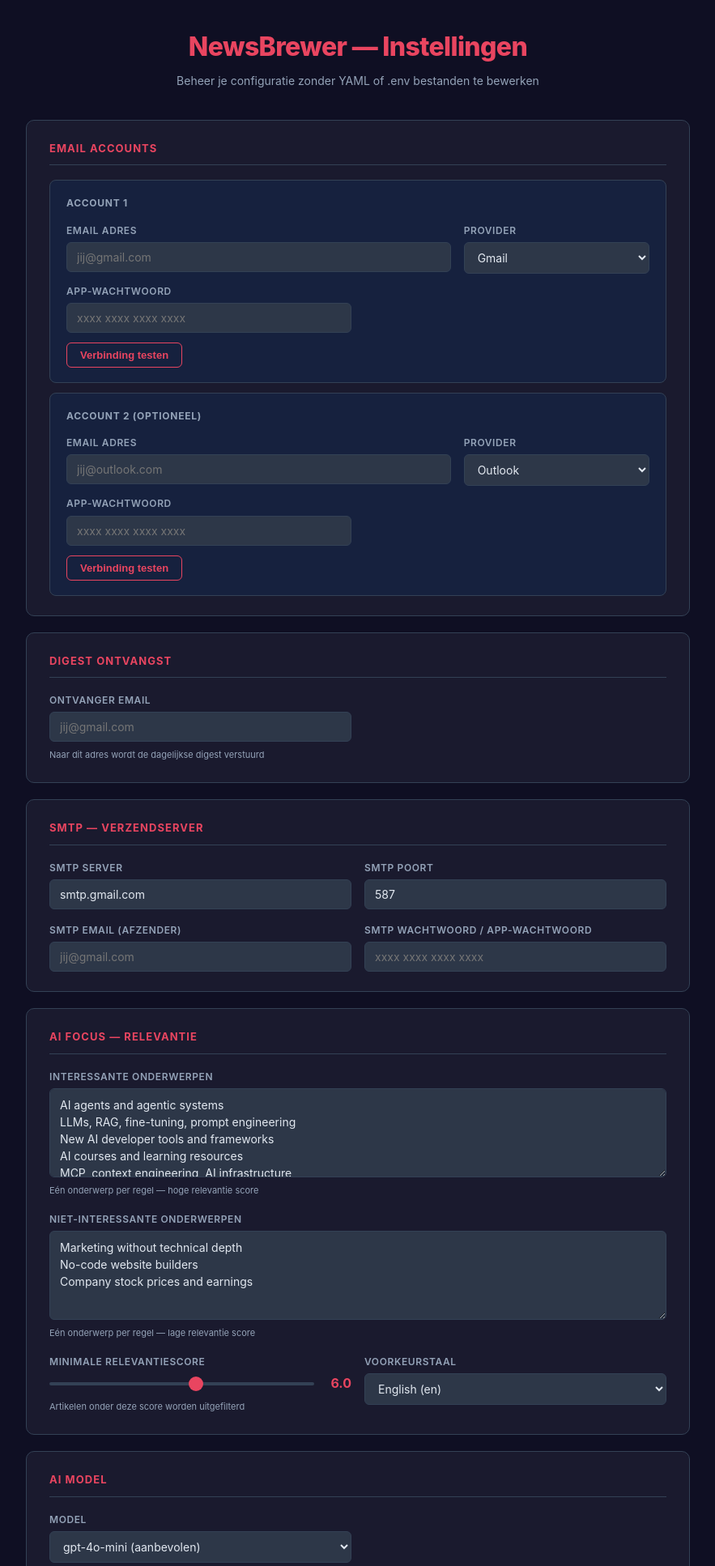
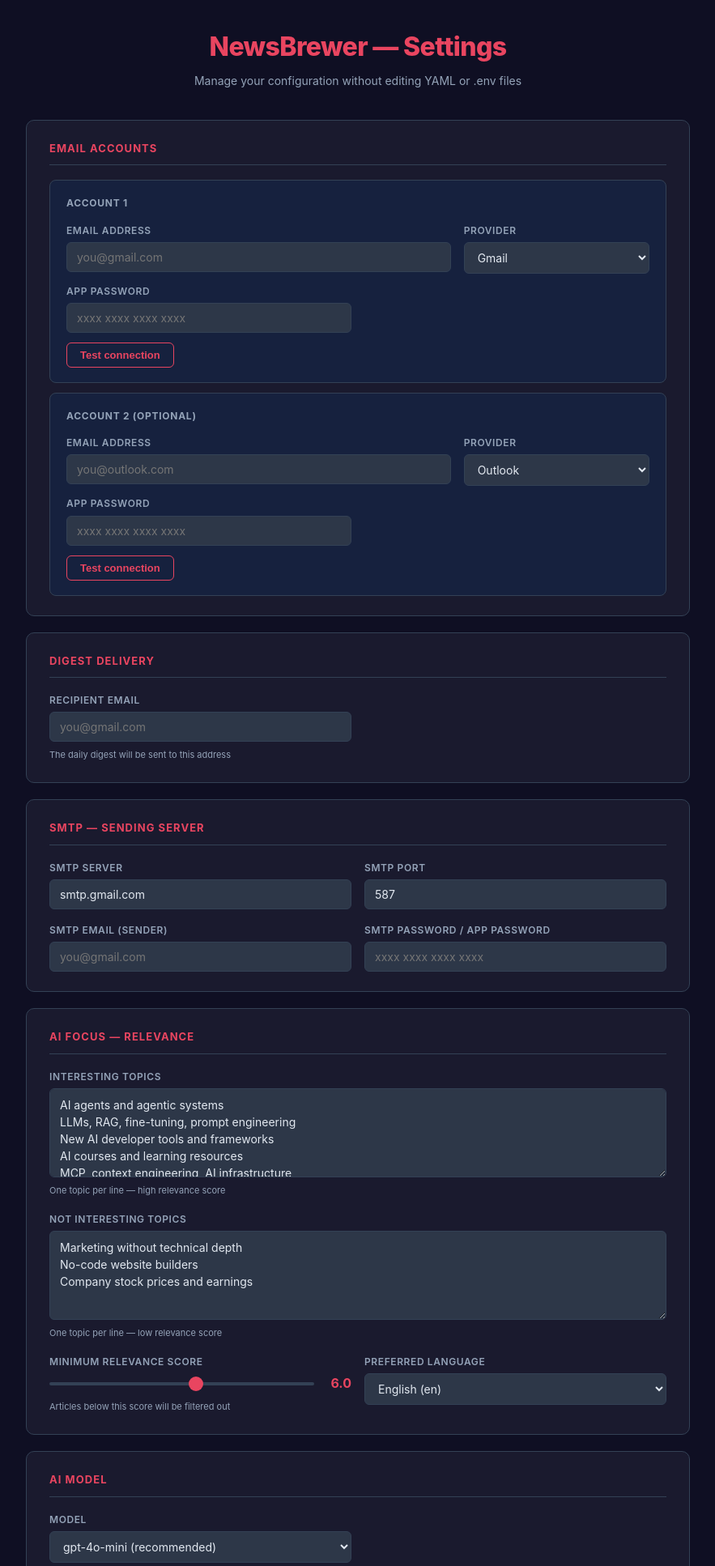
Before and after one commit to DavidVH83/NewsBrewer, a Flask app: page / in a window 1280 px wide. Shown: the top 1934 px of the page at 81% size, without its empty margins (198-1081 px from the left). Run offline with Flask 3, Linux system fonts and the light colour scheme.

Commit message:
chore: internationalize UI, add community files, rename setup wizard
Part 1 — Translate all Dutch strings to English:
- rate_article.yml: Goed/Niet relevant/Rating opgeslagen/Bedankt
- digest_email.html: Beoordeel dit artikel/Goed/Niet relevant/Bronartikelen
- rate_article.py: Goed (+1)/Niet relevant (-1)
- config_ui.py: all Dutch error/success messages
- config_ui.html: full UI translation incl. JS cron preview

Part 2 — Rename setup.py → wizard.py:
- Avoids conflict with Python packaging conventions
- Updated all internal self-references to wizard.py
- README project structure updated

Part 3 — Community files:
- CHANGELOG.md
- SECURITY.md
- .github/ISSUE_TEMPLATE/bug_report.md
- .github/ISSUE_TEMPLATE/feature_request.md
- .github/PULL_REQUEST_TEMPLATE.md

Part 4 — README:
- Added wizard.py and config_ui.py to project structure

Co-Authored-By: Claude Sonnet 4.6 <noreply@anthropic.com>

```diff
--- a/rate_article.py
+++ b/rate_article.py
@@ -39,7 +39,7 @@ def main() -> None:
     db = KnowledgeDatabase("data/knowledge_base.db")
     db.save_rating(url=args.url, rating=rating_value)
 
-    label = "Goed (+1)" if rating_value == 1 else "Niet relevant (-1)"
+    label = "Good (+1)" if rating_value == 1 else "Not relevant (-1)"
     print(f"Rating saved: {label}")
     print(f"URL: {args.url}")
 
--- a/templates/config_ui.html
+++ b/templates/config_ui.html
@@ -1,9 +1,9 @@
 <!DOCTYPE html>
-<html lang="nl">
+<html lang="en">
 <head>
   <meta charset="UTF-8" />
   <meta name="viewport" content="width=device-width, initial-scale=1.0" />
-  <title>NewsBrewer — Instellingen</title>
+  <title>NewsBrewer — Settings</title>
   <style>
     *, *::before, *::after { box-sizing: border-box; margin: 0; padding: 0; }
 
@@ -293,14 +293,14 @@
 <body>
 
 {% if request.args.get('saved') %}
-<div class="flash">Instellingen opgeslagen</div>
+<div class="flash">Settings saved</div>
 {% endif %}
 
 <div class="page-wrap">
 
   <header>
-    <h1>NewsBrewer — Instellingen</h1>
-    <p>Beheer je configuratie zonder YAML of .env bestanden te bewerken</p>
+    <h1>NewsBrewer — Settings</h1>
+    <p>Manage your configuration without editing YAML or .env files</p>
   </header>
 
   <form method="POST" action="/save" id="main-form">
@@ -314,9 +314,9 @@
         <div class="account-label">Account 1</div>
         <div class="grid grid-3">
           <div class="field" style="grid-column: span 2;">
-            <label for="account_1_email">Email adres</label>
+            <label for="account_1_email">Email address</label>
             <input type="email" id="account_1_email" name="account_1_email"
-                   value="{{ config.account_1_email }}" placeholder="jij@gmail.com" />
+                   value="{{ config.account_1_email }}" placeholder="you@gmail.com" />
           </div>
           <div class="field">
             <label for="account_1_provider">Provider</label>
@@ -328,25 +328,25 @@
         </div>
         <div class="grid grid-2" style="margin-top:12px;">
           <div class="field">
-            <label for="account_1_password">App-wachtwoord</label>
+            <label for="account_1_password">App password</label>
             <input type="password" id="account_1_password" name="account_1_password"
                    value="{{ config.account_1_password }}" placeholder="xxxx xxxx xxxx xxxx" />
           </div>
         </div>
         <button type="button" class="btn-test" onclick="testImap(1)">
-          Verbinding testen
+          Test connection
         </button>
         <div class="test-result" id="test-result-1"></div>
       </div>
 
       <!-- Account 2 -->
       <div class="account-block">
-        <div class="account-label">Account 2 (optioneel)</div>
+        <div class="account-label">Account 2 (optional)</div>
         <div class="grid grid-3">
           <div class="field" style="grid-column: span 2;">
-            <label for="account_2_email">Email adres</label>
+            <label for="account_2_email">Email address</label>
             <input type="email" id="account_2_email" name="account_2_email"
-                   value="{{ config.account_2_email }}" placeholder="jij@outlook.com" />
+                   value="{{ config.account_2_email }}" placeholder="you@outlook.com" />
           </div>
           <div class="field">
             <label for="account_2_provider">Provider</label>
@@ -358,34 +358,34 @@
         </div>
         <div class="grid grid-2" style="margin-top:12px;">
           <div class="field">
-            <label for="account_2_password">App-wachtwoord</label>
+            <label for="account_2_password">App password</label>
             <input type="password" id="account_2_password" name="account_2_password"
                    value="{{ config.account_2_password }}" placeholder="xxxx xxxx xxxx xxxx" />
           </div>
         </div>
         <button type="button" class="btn-test" onclick="testImap(2)">
-          Verbinding testen
+          Test connection
         </button>
         <div class="test-result" id="test-result-2"></div>
       </div>
     </div>
 
-    <!-- ── 2. Digest ontvangst ── -->
+    <!-- ── 2. Digest delivery ── -->
     <div class="card">
-      <div class="card-title">Digest ontvangst</div>
+      <div class="card-title">Digest delivery</div>
       <div class="grid grid-2">
         <div class="field">
-          <label for="digest_recipient">Ontvanger email</label>
+          <label for="digest_recipient">Recipient email</label>
           <input type="email" id="digest_recipient" name="digest_recipient"
-                 value="{{ config.digest_recipient }}" placeholder="jij@gmail.com" />
-          <span class="hint">Naar dit adres wordt de dagelijkse digest verstuurd</span>
+                 value="{{ config.digest_recipient }}" placeholder="you@gmail.com" />
+          <span class="hint">The daily digest will be sent to this address</span>
         </div>
       </div>
     </div>
 
     <!-- ── 3. SMTP ── -->
     <div class="card">
-      <div class="card-title">SMTP — Verzendserver</div>
+      <div class="card-title">SMTP — Sending server</div>
       <div class="grid grid-2">
         <div class="field">
           <label for="smtp_server">SMTP server</label>
@@ -393,17 +393,17 @@
                  value="{{ config.smtp_server }}" placeholder="smtp.gmail.com" />
         </div>
         <div class="field">
-          <label for="smtp_port">SMTP poort</label>
+          <label for="smtp_port">SMTP port</label>
           <input type="number" id="smtp_port" name="smtp_port"
                  value="{{ config.smtp_port }}" min="1" max="65535" />
         </div>
         <div class="field">
-          <label for="smtp_email">SMTP email (afzender)</label>
+          <label for="smtp_email">SMTP email (sender)</label>
           <input type="email" id="smtp_email" name="smtp_email"
-                 value="{{ config.smtp_email }}" placeholder="jij@gmail.com" />
+                 value="{{ config.smtp_email }}" placeholder="you@gmail.com" />
         </div>
         <div class="field">
-          <label for="smtp_password">SMTP wachtwoord / app-wachtwoord</label>
+          <label for="smtp_password">SMTP password / app password</label>
           <input type="password" id="smtp_password" name="smtp_password"
                  value="{{ config.smtp_password }}" placeholder="xxxx xxxx xxxx xxxx" />
         </div>
@@ -412,23 +412,23 @@
 
     <!-- ── 4. AI Focus ── -->
     <div class="card">
-      <div class="card-title">AI Focus — Relevantie</div>
+      <div class="card-title">AI Focus — Relevance</div>
       <div class="grid">
         <div class="field">
-          <label for="interesting_topics">Interessante onderwerpen</label>
+          <label for="interesting_topics">Interesting topics</label>
           <textarea id="interesting_topics" name="interesting_topics"
-                    placeholder="Één onderwerp per regel">{{ config.interesting_topics }}</textarea>
-          <span class="hint">Eén onderwerp per regel — hoge relevantie score</span>
+                    placeholder="One topic per line">{{ config.interesting_topics }}</textarea>
+          <span class="hint">One topic per line — high relevance score</span>
         </div>
         <div class="field">
-          <label for="not_interesting_topics">Niet-interessante onderwerpen</label>
+          <label for="not_interesting_topics">Not interesting topics</label>
           <textarea id="not_interesting_topics" name="not_interesting_topics"
-                    placeholder="Één onderwerp per regel">{{ config.not_interesting_topics }}</textarea>
-          <span class="hint">Eén onderwerp per regel — lage relevantie score</span>
+                    placeholder="One topic per line">{{ config.not_interesting_topics }}</textarea>
+          <span class="hint">One topic per line — low relevance score</span>
         </div>
         <div class="grid grid-2">
           <div class="field">
-            <label for="min_relevance_score">Minimale relevantiescore</label>
+            <label for="min_relevance_score">Minimum relevance score</label>
             <div class="range-row">
               <input type="range" id="min_relevance_score" name="min_relevance_score"
                      min="1" max="10" step="0.5"
@@ -436,10 +436,10 @@
                      oninput="document.getElementById('score-val').textContent = this.value" />
               <span class="range-val" id="score-val">{{ config.min_relevance_score }}</span>
             </div>
-            <span class="hint">Artikelen onder deze score worden uitgefilterd</span>
+            <span class="hint">Articles below this score will be filtered out</span>
           </div>
           <div class="field">
-            <label for="language">Voorkeurstaal</label>
+            <label for="language">Preferred language</label>
             <select id="language" name="language">
               <option value="nl" {% if config.language == 'nl' %}selected{% endif %}>Nederlands (nl)</option>
               <option value="en" {% if config.language == 'en' %}selected{% endif %}>English (en)</option>
@@ -458,28 +458,28 @@
         <div class="field">
           <label for="model_name">Model</label>
           <select id="model_name" name="model_name">
-            <option value="gpt-4o-mini" {% if config.model_name == 'gpt-4o-mini' %}selected{% endif %}>gpt-4o-mini (aanbevolen)</option>
+            <option value="gpt-4o-mini" {% if config.model_name == 'gpt-4o-mini' %}selected{% endif %}>gpt-4o-mini (recommended)</option>
             <option value="gpt-4o" {% if config.model_name == 'gpt-4o' %}selected{% endif %}>gpt-4o</option>
           </select>
-          <span class="hint">Via GitHub Models — provider is altijd "github_models"</span>
+          <span class="hint">Via GitHub Models — provider is always "github_models"</span>
         </div>
       </div>
     </div>
 
-    <!-- ── 6. Planning ── -->
+    <!-- ── 6. Schedule ── -->
     <div class="card">
-      <div class="card-title">Planning</div>
+      <div class="card-title">Schedule</div>
       <div class="grid grid-2">
         <div class="field">
-          <label for="schedule">Cron schema</label>
+          <label for="schedule">Cron schedule</label>
           <input type="text" id="schedule" name="schedule"
                  value="{{ config.schedule }}" placeholder="0 6 * * *"
                  oninput="updateCronPreview(this.value)" />
           <div class="cron-preview" id="cron-preview"></div>
-          <span class="hint">Formaat: minuut uur dag maand weekdag</span>
+          <span class="hint">Format: minute hour day month weekday</span>
         </div>
         <div class="field">
-          <label for="timezone">Tijdzone</label>
+          <label for="timezone">Timezone</label>
           <select id="timezone" name="timezone">
             {% set tzones = [
               'Europe/Brussels', 'Europe/Amsterdam', 'Europe/Paris',
@@ -494,7 +494,7 @@
           </select>
         </div>
         <div class="field">
-          <label for="max_articles">Max artikelen per digest</label>
+          <label for="max_articles">Max articles per digest</label>
           <input type="number" id="max_articles" name="max_articles"
                  value="{{ config.max_articles }}" min="1" max="50" />
         </div>
@@ -509,26 +509,26 @@
           <label for="github_token">GitHub Token</label>
           <input type="password" id="github_token" name="github_token"
                  value="{{ config.github_token }}" placeholder="ghp_..." />
-          <span class="hint">Vereist voor GitHub Models API (LLM-toegang)</span>
+          <span class="hint">Required for GitHub Models API (LLM access)</span>
         </div>
         <div class="field">
           <label for="github_repo">GitHub Repo</label>
           <input type="text" id="github_repo" name="github_repo"
-                 value="{{ config.github_repo }}" placeholder="gebruiker/repo-naam" />
-          <span class="hint">Optioneel — voor GitHub Actions integratie</span>
+                 value="{{ config.github_repo }}" placeholder="username/repo-name" />
+          <span class="hint">Optional — for GitHub Actions integration</span>
         </div>
       </div>
     </div>
 
     <!-- ── 8. BREW keyword ── -->
     <div class="card">
-      <div class="card-title">Handmatig BREW trefwoord</div>
+      <div class="card-title">Manual BREW keyword</div>
       <div class="grid grid-2">
         <div class="field">
-          <label for="manual_keyword">Trefwoord</label>
+          <label for="manual_keyword">Keyword</label>
           <input type="text" id="manual_keyword" name="manual_keyword"
                  value="{{ config.manual_keyword }}" placeholder="BREW" />
-          <span class="hint">Email met dit woord in het onderwerp triggert een handmatige digest</span>
+          <span class="hint">Email with this word in the subject triggers a manual digest</span>
         </div>
       </div>
     </div>
@@ -536,9 +536,9 @@
     <!-- ── Action buttons ── -->
     <div class="card">
       <div class="action-bar">
-        <button type="submit" class="btn-primary">Opslaan</button>
+        <button type="submit" class="btn-primary">Save</button>
         <button type="button" class="btn-secondary" id="send-test-btn" onclick="sendTest()">
-          Stuur testmail
+          Send test email
         </button>
         <div class="send-result" id="send-result"></div>
       </div>
@@ -549,8 +549,8 @@
 
 <script>
   // ── Cron preview ──────────────────────────────────────────────────────────
-  const DAYS = ['zo','ma','di','wo','do','vr','za'];
-  const MONTHS = ['jan','feb','mrt','apr','mei','jun','jul','aug','sep','okt','nov','dec'];
+  const DAYS = ['sun','mon','tue','wed','thu','fri','sat'];
+  const MONTHS = ['jan','feb','mar','apr','may','jun','jul','aug','sep','oct','nov','dec'];
 
   function updateCronPreview(val) {
     const el = document.getElementById('cron-preview');
@@ -563,22 +563,22 @@
 
       // Time
       if (hr !== '*' && min !== '*') {
-        desc += `Elke dag om ${hr.padStart(2,'0')}:${min.padStart(2,'0')}`;
+        desc += `Every day at ${hr.padStart(2,'0')}:${min.padStart(2,'0')}`;
       } else if (hr !== '*') {
-        desc += `Elk uur ${hr} `;
+        desc += `Every hour ${hr} `;
       } else {
-        desc += 'Elke minuut';
+        desc += 'Every minute';
       }
 
       // Day of week
       if (dow !== '*') {
         const dayNames = dow.split(',').map(d => DAYS[parseInt(d)] || d).join(', ');
-        desc += ` op ${dayNames}`;
+        desc += ` on ${dayNames}`;
       }
 
       // Day of month
       if (dom !== '*') {
-        desc += ` op dag ${dom} van de maand`;
+        desc += ` on day ${dom} of the month`;
       }
 
       // Month
@@ -607,12 +607,12 @@
     if (!email || !password) {
       resultEl.className = 'test-result err';
       resultEl.style.display = 'block';
-      resultEl.textContent = 'Vul email en wachtwoord in';
+      resultEl.textContent = 'Please enter email and password';
       return;
     }
 
     btn.disabled = true;
-    btn.innerHTML = '<span class="spinner"></span> Testen…';
+    btn.innerHTML = '<span class="spinner"></span> Testing…';
     resultEl.style.display = 'none';
 
     fetch('/test-imap', {
@@ -628,12 +628,12 @@
     })
     .catch(err => {
       resultEl.className = 'test-result err';
-      resultEl.textContent = 'Netwerkfout: ' + err.message;
+      resultEl.textContent = 'Network error: ' + err.message;
       resultEl.style.display = 'block';
     })
     .finally(() => {
       btn.disabled = false;
-      btn.innerHTML = 'Verbinding testen';
+      btn.innerHTML = 'Test connection';
     });
   }
 
@@ -643,7 +643,7 @@
     const resultEl = document.getElementById('send-result');
 
     btn.disabled = true;
-    btn.innerHTML = '<span class="spinner"></span> Versturen…';
+    btn.innerHTML = '<span class="spinner"></span> Sending…';
     resultEl.style.display = 'none';
 
     fetch('/send-test', {
@@ -659,12 +659,12 @@
     })
     .catch(err => {
       resultEl.className = 'send-result err';
-      resultEl.textContent = 'Netwerkfout: ' + err.message;
+      resultEl.textContent = 'Network error: ' + err.message;
       resultEl.style.display = 'block';
     })
     .finally(() => {
       btn.disabled = false;
-      btn.innerHTML = 'Stuur testmail';
+      btn.innerHTML = 'Send test email';
     });
   }
 
```
Also changed, not shown: SECURITY.md (added, +25 -0 lines), config_ui.py (+7 -7 lines), templates/digest_email.html (+7 -7 lines), wizard.py (renamed from setup.py, +9 -9 lines), .github/ISSUE_TEMPLATE/bug_report.md (added), .github/ISSUE_TEMPLATE/feature_request.md (added), .github/PULL_REQUEST_TEMPLATE.md (added), .github/workflows/rate_article.yml, CHANGELOG.md (added), README.md.
